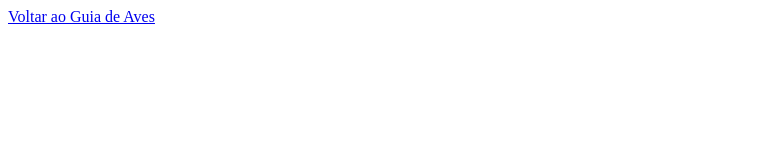
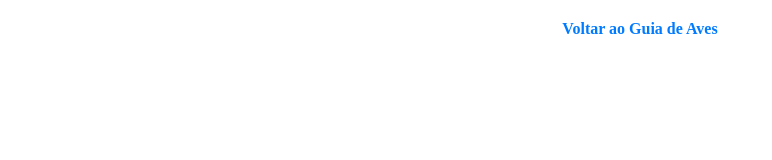
Before and after one commit to migueldsa20071/umAviario, a plain HTML site: page ararajuba.html in a window 1280 px wide. Shown: the whole page, without its empty margins (0-772 px from the left). Drawn offline with Linux system fonts and the light colour scheme.

Commit message:
subindo tudo

```diff
--- a/ararajuba.html
+++ b/ararajuba.html
@@ -4,6 +4,7 @@
     <meta charset="UTF-8">
     <meta name="viewport" content="width=device-width, initial-scale=1.0">
     <link rel="shortcut icon" href="imagens/Ave.ico" type="image/x-icon">
+    <link rel="stylesheet" href="css/ararajuba.css">
     <title>Ararajuba - Guia de Aves</title>
 </head>
 <body>
--- /dev/null
+++ b/css/ararajuba.css
@@ -0,0 +1,14 @@
+.link-voltar {
+    margin-top: 20px;
+    text-align: center;
+}
+
+.link-voltar a {
+    text-decoration: none;
+    color: #007bff;
+    font-weight: bold;
+}
+
+.link-voltar a:hover {
+    text-decoration: underline;
+}
```
Also changed, not shown: imagens/florestatie.jpg (deleted), imagens/tie-sangue.jpg (deleted), imagens/tiesangue.jpg (deleted), 1 other file.
